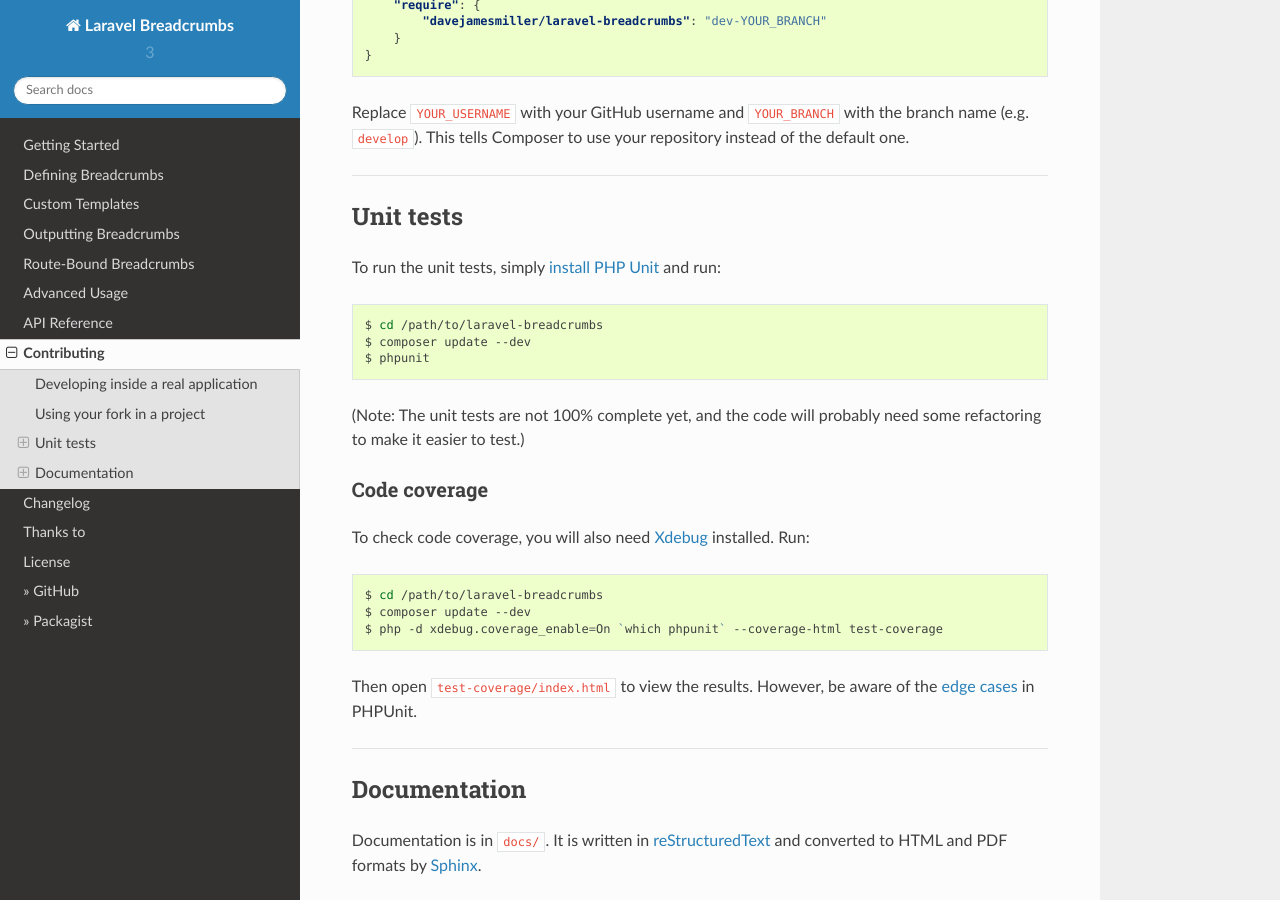
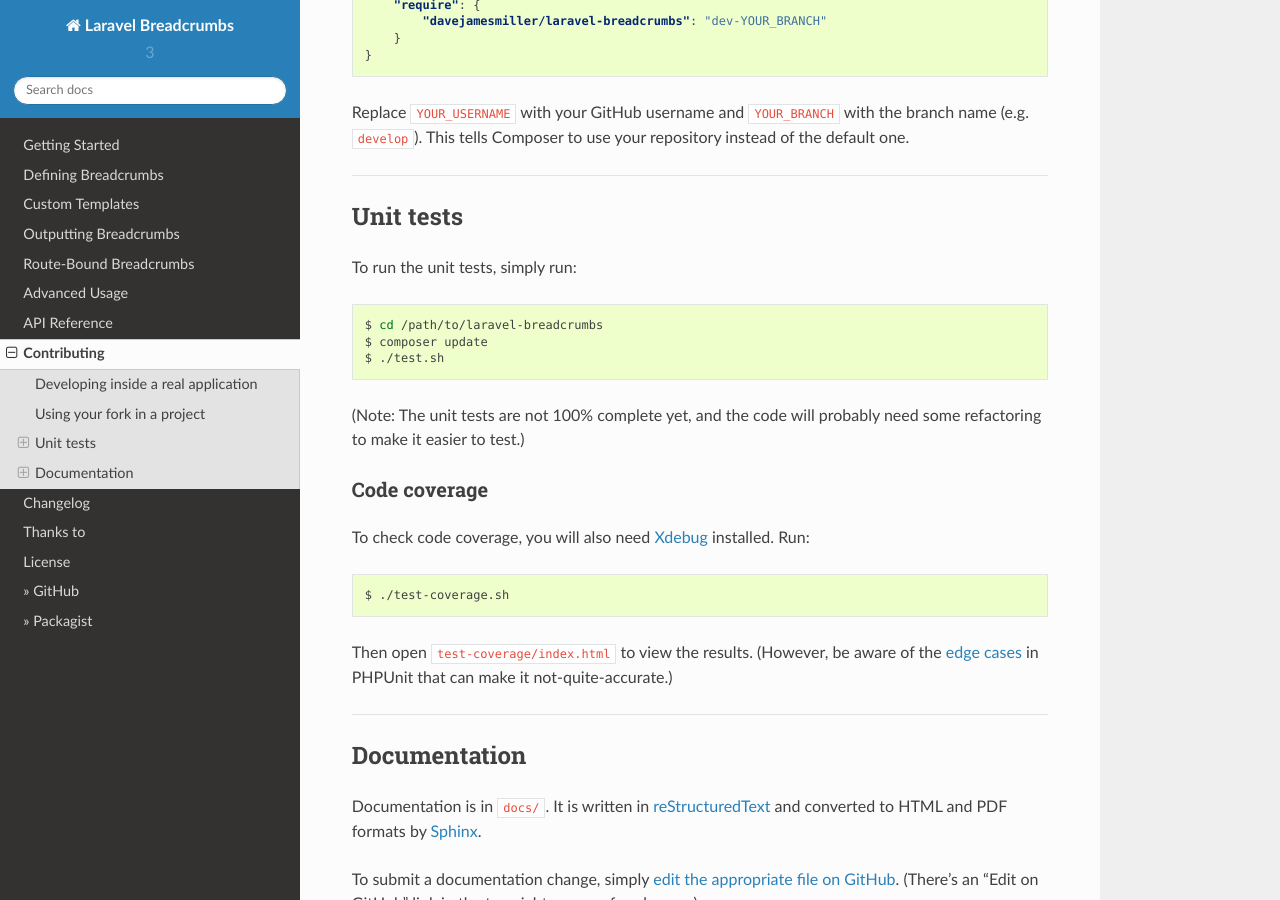
Before and after one commit to d13r/laravel-breadcrumbs, a Sphinx documentation site: the page built from docs/contributing.rst, in a window 1280 px wide and 900 px high, scrolled down 1482 px. Built offline with Sphinx 7.4.7 and the Read the Docs theme 2.0.0, drawn with Linux system fonts in a browser that asks for light colours.

Commit message:
Add shell scripts to simplify testing

```diff
--- a/docs/contributing.rst
+++ b/docs/contributing.rst
@@ -68,13 +68,13 @@
  Unit tests
 ================================================================================
 
-To run the unit tests, simply `install PHP Unit <http://phpunit.de/manual/current/en/installation.html>`_ and run:
+To run the unit tests, simply run:
 
 .. code-block:: bash
 
     $ cd /path/to/laravel-breadcrumbs
-    $ composer update --dev
-    $ phpunit
+    $ composer update
+    $ ./test.sh
 
 (Note: The unit tests are not 100% complete yet, and the code will probably need some refactoring to make it easier to test.)
 
@@ -87,11 +87,9 @@
 
 .. code-block:: bash
 
-    $ cd /path/to/laravel-breadcrumbs
-    $ composer update --dev
-    $ php -d xdebug.coverage_enable=On `which phpunit` --coverage-html test-coverage
+    $ ./test-coverage.sh
 
-Then open ``test-coverage/index.html`` to view the results. However, be aware of the `edge cases <http://phpunit.de/manual/current/en/code-coverage-analysis.html#code-coverage-analysis.edge-cases>`_ in PHPUnit.
+Then open ``test-coverage/index.html`` to view the results. (However, be aware of the `edge cases <https://phpunit.de/manual/current/en/code-coverage-analysis.html#code-coverage-analysis.edge-cases>`_ in PHPUnit that can make it not-quite-accurate.)
 
 
 .. _contributing-documentation:
```
Also changed, not shown: 2 other files.
